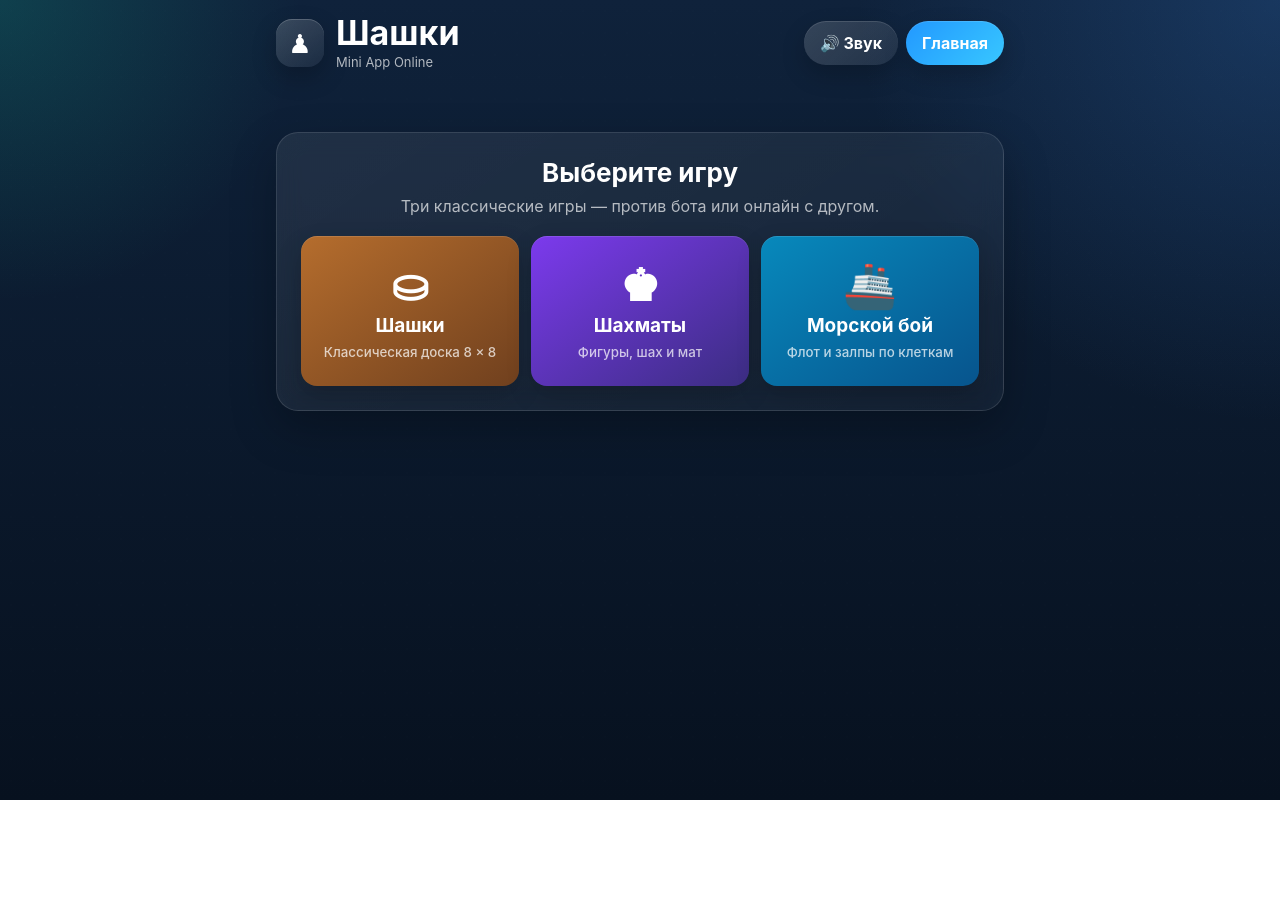
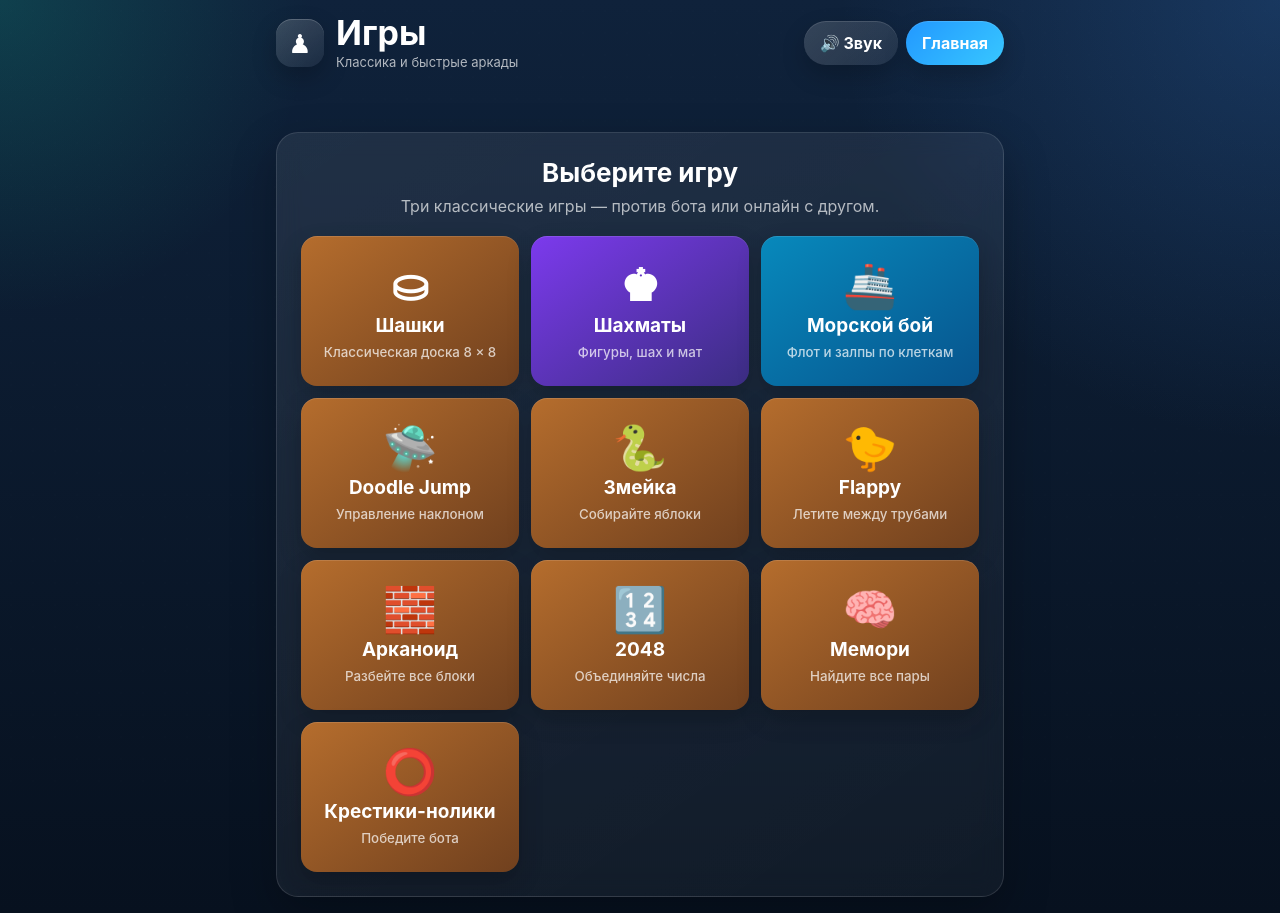
Before and after one commit to k4d28gy4dw-svg/mini-app, a plain HTML site: page index.html in a window 1280 px wide. Before the commit the page ends 800 px from the top, so only its background shows below. Drawn offline with nearby package versions, Linux system fonts and the light colour scheme.

Commit message:
Add arcade games to catalog

```diff
--- a/index.html
+++ b/index.html
@@ -14,8 +14,8 @@
       <div class="branding">
         <div class="brand-icon">♟</div>
         <div>
-          <h1>Шашки</h1>
-          <p id="subtitle">Mini App Online</p>
+          <h1>Игры</h1>
+          <p id="subtitle">Классика и быстрые аркады</p>
         </div>
       </div>
       <div class="top-actions">
@@ -31,6 +31,13 @@
         <button id="checkersGameBtn" class="game-tile"><span>⛀</span><b>Шашки</b><small>Классическая доска 8 × 8</small></button>
         <button id="chessGameBtn" class="game-tile chess"><span>♚</span><b>Шахматы</b><small>Фигуры, шах и мат</small></button>
         <button id="seaGameBtn" class="game-tile sea"><span>🚢</span><b>Морской бой</b><small>Флот и залпы по клеткам</small></button>
+        <button class="game-tile arcade doodle" data-arcade="doodle"><span>🛸</span><b>Doodle Jump</b><small>Управление наклоном</small></button>
+        <button class="game-tile arcade snake" data-arcade="snake"><span>🐍</span><b>Змейка</b><small>Собирайте яблоки</small></button>
+        <button class="game-tile arcade flappy" data-arcade="flappy"><span>🐤</span><b>Flappy</b><small>Летите между трубами</small></button>
+        <button class="game-tile arcade breakout" data-arcade="breakout"><span>🧱</span><b>Арканоид</b><small>Разбейте все блоки</small></button>
+        <button class="game-tile arcade merge" data-arcade="merge"><span>🔢</span><b>2048</b><small>Объединяйте числа</small></button>
+        <button class="game-tile arcade memory" data-arcade="memory"><span>🧠</span><b>Мемори</b><small>Найдите все пары</small></button>
+        <button class="game-tile arcade tictac" data-arcade="tictac"><span>⭕</span><b>Крестики-нолики</b><small>Победите бота</small></button>
       </div>
     </section>
 
@@ -178,5 +185,6 @@
   <script src="./config.js"></script>
   <script src="./app.js"></script>
   <script src="./extra-games.js"></script>
+  <script src="./arcade-games.js"></script>
 </body>
 </html>
```
